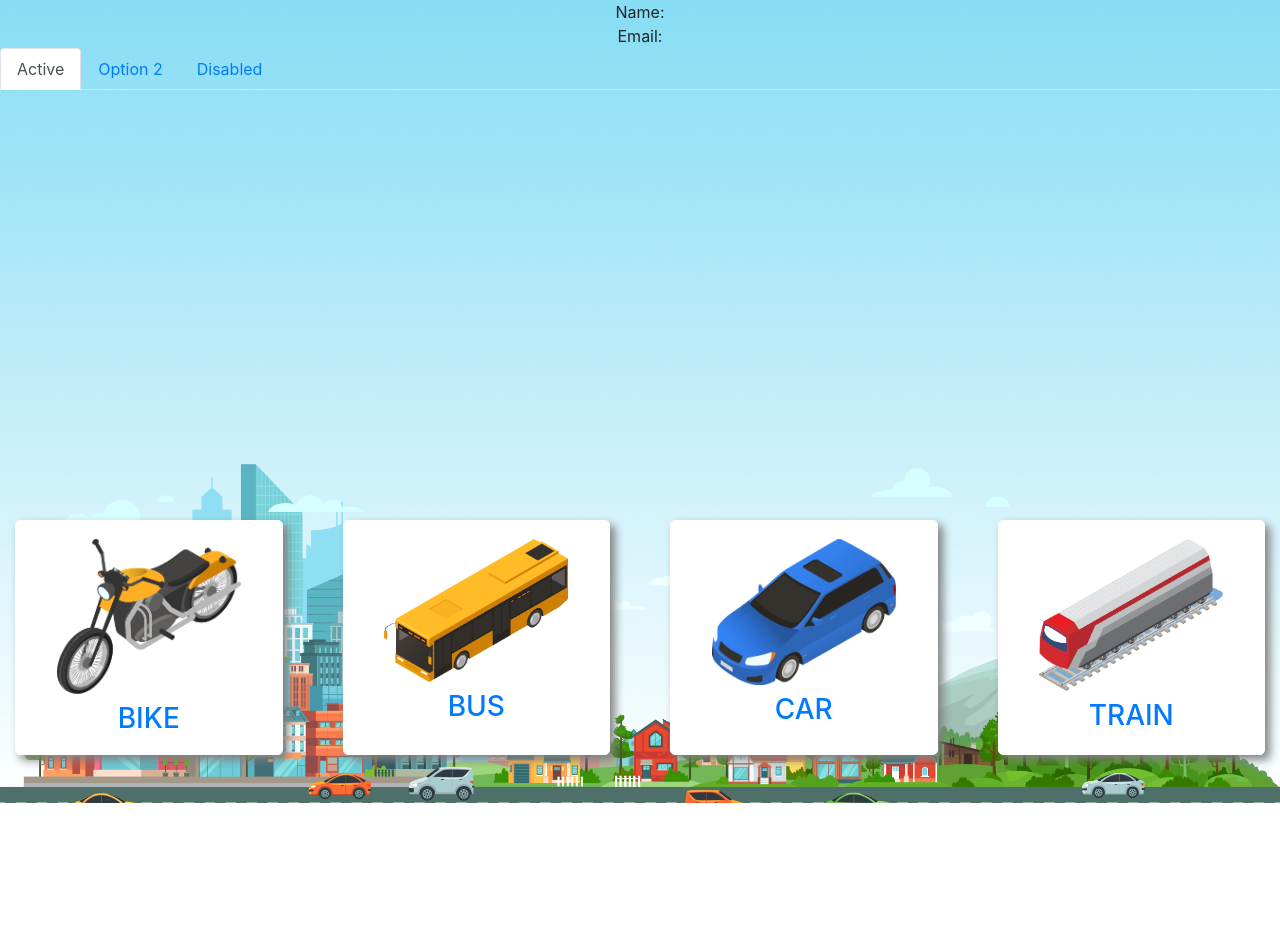
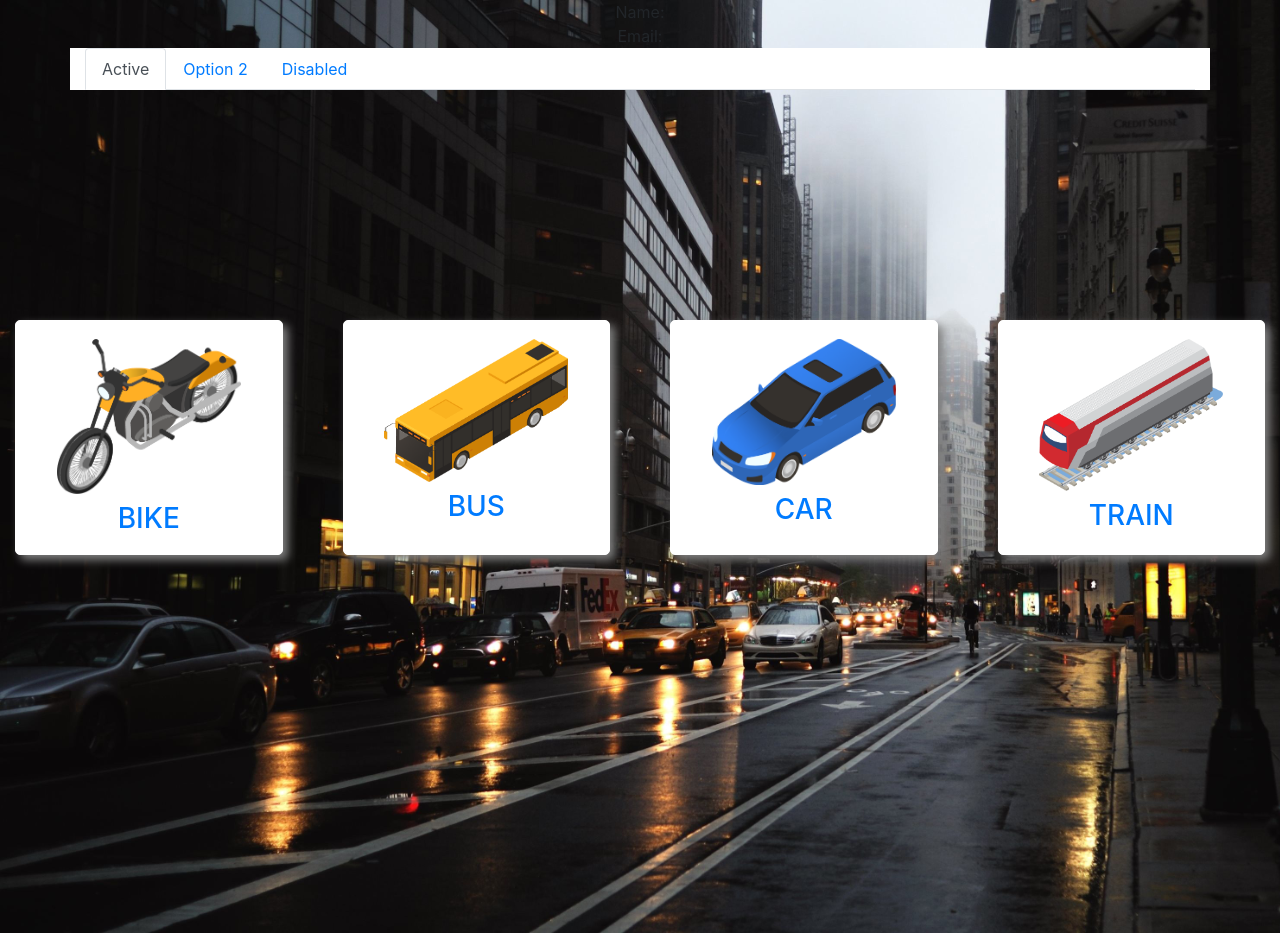
Before and after one commit to Th3At0nic/capital-rider, a React (Create React App) app: page / in a window 1280 px wide. Before the commit the page ends 803 px from the top, so only its background shows below. Built offline with nearby package versions, Linux system fonts and the light colour scheme.

Commit message:
final commit

```diff
--- a/src/App.css
+++ b/src/App.css
@@ -1,11 +1,11 @@
 .App {
   text-align: center;
-  background-image: url("./images/Bg.png");
+  background-image: url("./images/urbanRiderBg.jpg");
   -webkit-background-size: cover;
   -moz-background-size: cover;
   -o-background-size: cover;
   background-size: cover;
-  height: auto;
+  height:cover;
   width: 100%;
 }
 
--- a/src/Components/CapitalRider/CapitalRider.css
+++ b/src/Components/CapitalRider/CapitalRider.css
@@ -2,8 +2,8 @@
   width: 200px;
 }
 .row {
-  padding-top: 400px;
-  /* padding: 300px; */
+  padding-top: 200px;
+  padding-bottom: 330px;
 }
 .col {
   border: 1px solid white;
--- a/src/Components/Navbar/Navbar.js
+++ b/src/Components/Navbar/Navbar.js
@@ -3,6 +3,7 @@ import { Nav } from "react-bootstrap";
 
 const Navber = () => {
   return (
+    <div className="bg-white container">
       <Nav variant="tabs" defaultActiveKey="/home">
         <Nav.Item>
           <Nav.Link href="/home">Active</Nav.Link>
@@ -14,6 +15,7 @@ const Navber = () => {
           <Nav.Link eventKey="disabled">Disabled</Nav.Link>
         </Nav.Item>
       </Nav>
+    </div>
   );
 };
 
```
Also changed, not shown: src/images/urbanRiderBg.jpg (added). Lines whose indentation alone changed are shown as unchanged.
